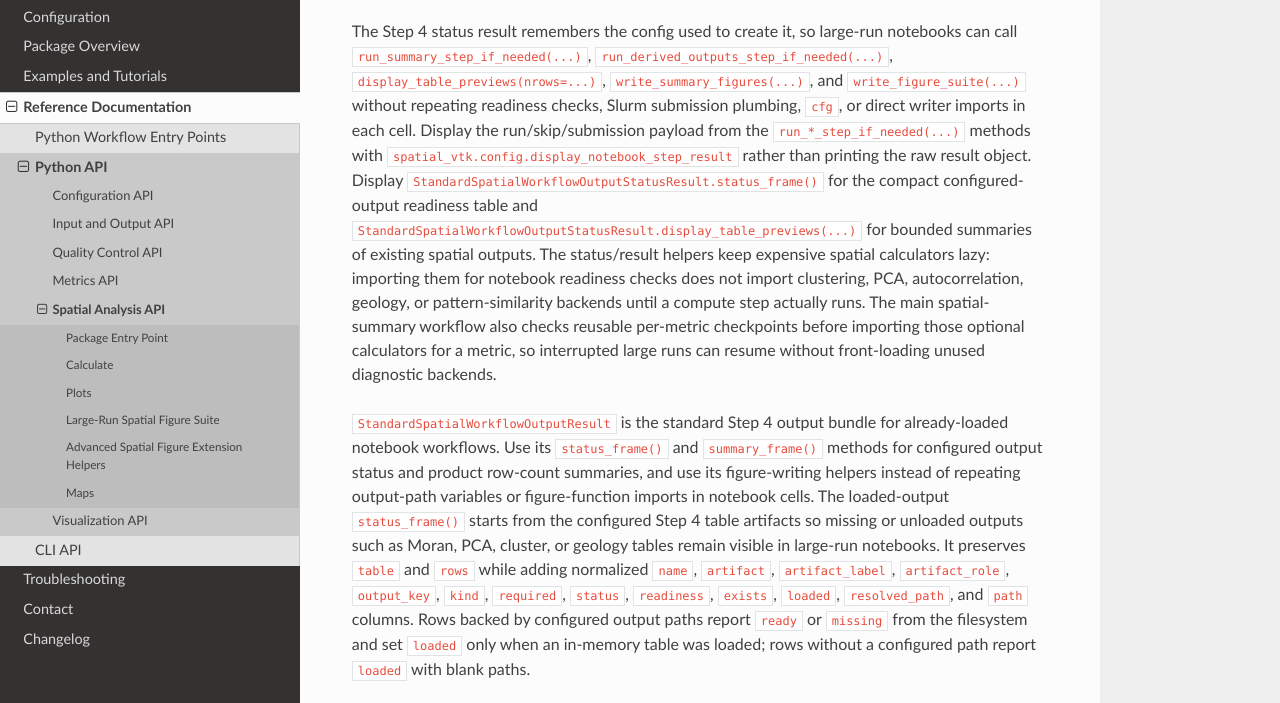
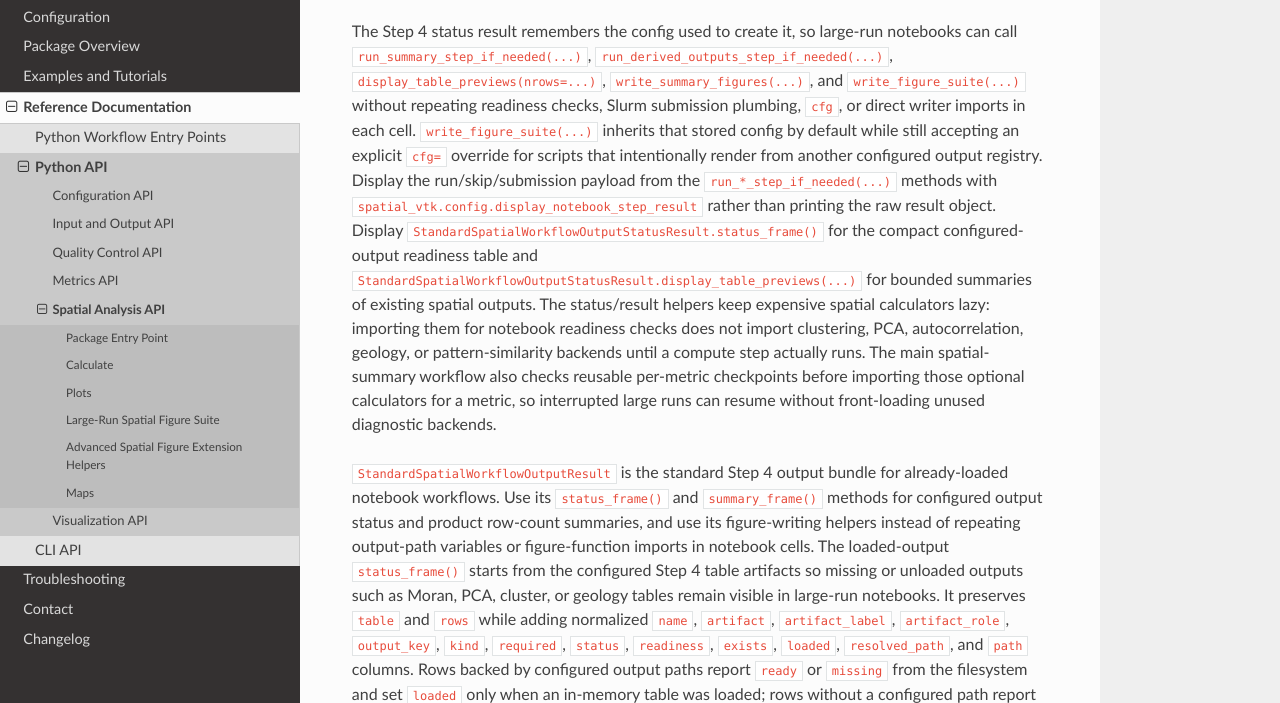
Before and after one commit to bcbirkel/spatial-vtk, a Sphinx documentation site: the page built from docs/reference/api/spatial.rst, in a window 1280 px wide and 900 px high, scrolled down 4104 px, cut to the strip 162-865 px from the top of the window. Built offline with Sphinx 7.4.7 and the Read the Docs theme 3.1.0, drawn with Linux system fonts in a browser that asks for light colours.

Commit message:
Document spatial figure suite config behavior

```diff
--- a/docs/reference/api/spatial.rst
+++ b/docs/reference/api/spatial.rst
@@ -205,8 +205,11 @@ notebooks can call ``run_summary_step_if_needed(...)``,
 ``display_table_previews(nrows=...)``, ``write_summary_figures(...)``, and
 ``write_figure_suite(...)``
 without repeating readiness checks, Slurm submission plumbing, ``cfg``, or
-direct writer imports in each cell. Display the run/skip/submission payload
-from the ``run_*_step_if_needed(...)`` methods with
+direct writer imports in each cell. ``write_figure_suite(...)`` inherits that
+stored config by default while still accepting an explicit ``cfg=`` override
+for scripts that intentionally render from another configured output registry.
+Display the run/skip/submission payload from the ``run_*_step_if_needed(...)``
+methods with
 ``spatial_vtk.config.display_notebook_step_result`` rather than printing the
 raw result object. Display
 ``StandardSpatialWorkflowOutputStatusResult.status_frame()`` for the compact
```
Also changed, not shown: 1 other file.
